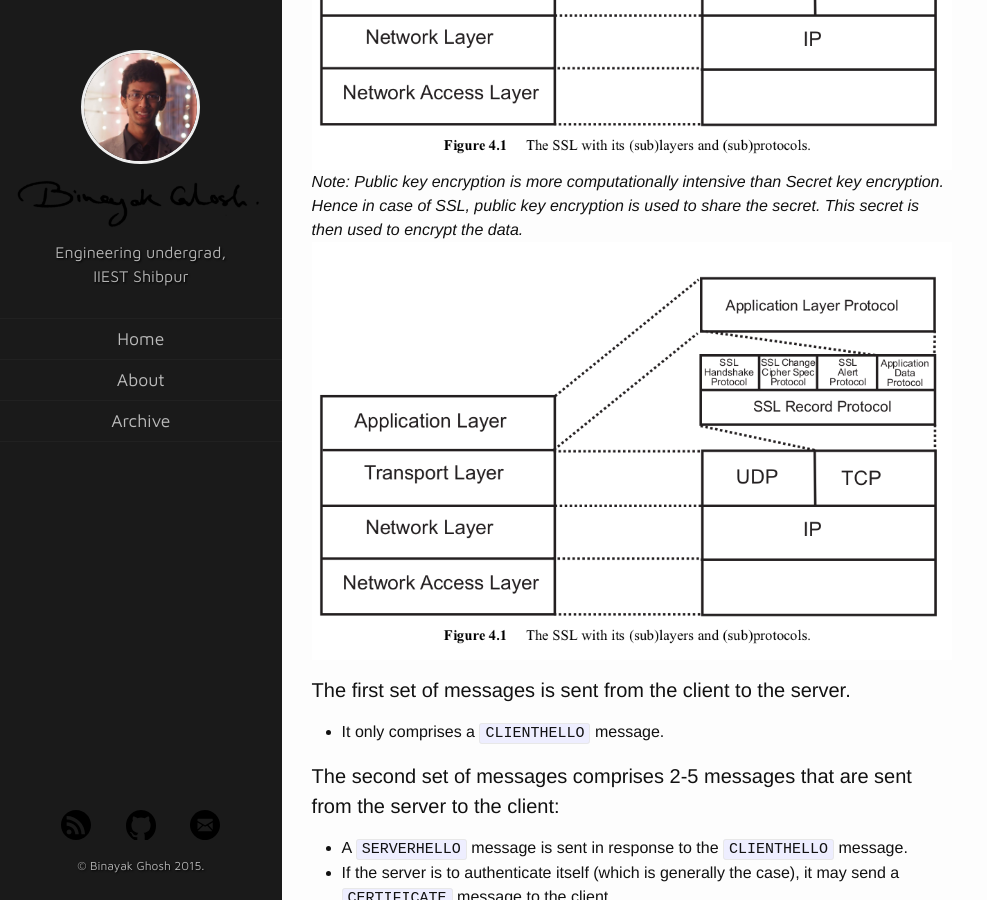
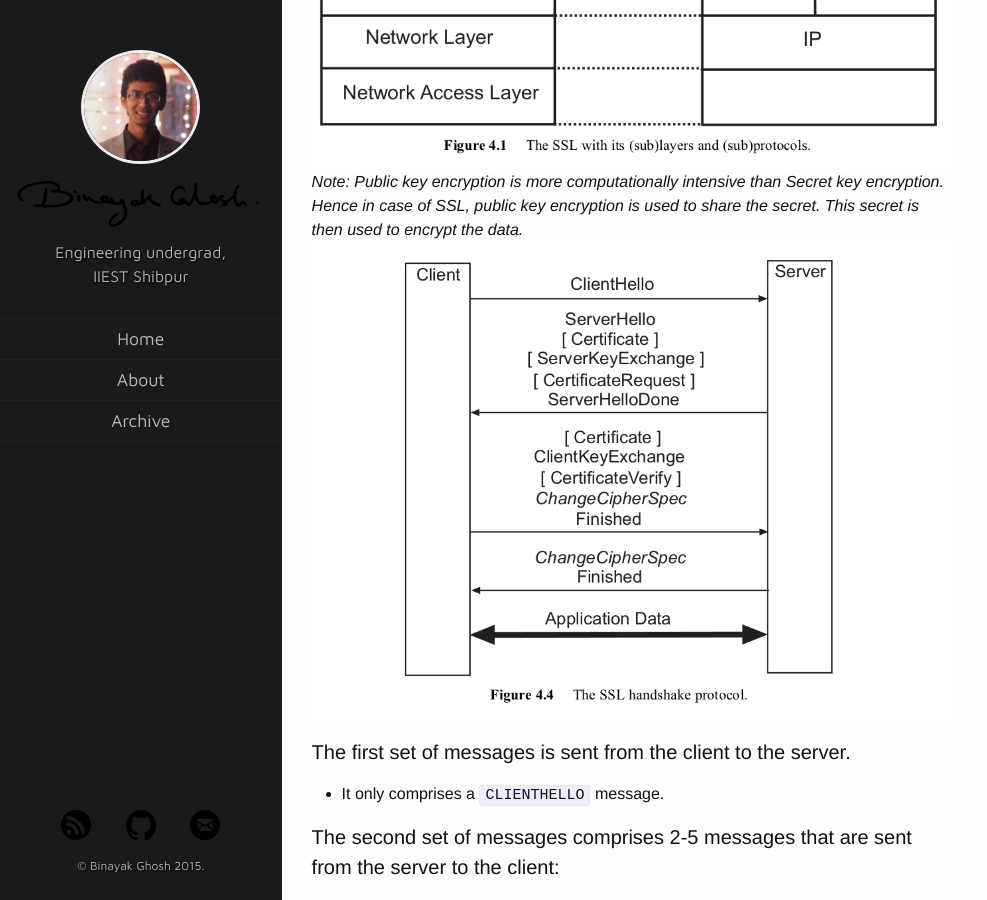
Before and after one commit to swrdfish/swrdfish.github.io, a Jekyll site: the page built from _posts/2015-06-01-https-securing-java-web-services.md, in a window 1280 px wide and 900 px high, scrolled down 5102 px. Shown: the whole window, without its empty margins (0-987 px from the left). Built offline with Jekyll 4.4.1, drawn with Linux system fonts in a browser that asks for light colours; nearby versions of some CDN libraries; comment, search, counter and statistics services are not loaded.

Commit message:
fix image: ssl_handshake

```diff
--- a/_posts/2015-06-01-https-securing-java-web-services.md
+++ b/_posts/2015-06-01-https-securing-java-web-services.md
@@ -75,8 +75,8 @@ Hence, in this case the problem of sharing a secret is taken care off.
 	![SSL in the IP stack]({{site.url}}/assets/ssl/ssl_stack.png)
 </a>
 <em>Note: Public key encryption is more computationally intensive than Secret key encryption. Hence in case of SSL, public key encryption is used to share the secret. This secret is then used to encrypt the data.</em>
-<a class="img_tag" href="{{site.url}}/assets/ssl/ssl_stack.png">
-	![SSL handshake]({{site.url}}/assets/ssl/ssl_stack.png)
+<a class="img_tag" href="{{site.url}}/assets/ssl/ssl_handshake.png">
+	![SSL handshake]({{site.url}}/assets/ssl/ssl_handshake.png)
 </a>
 
 <h4> The first set of messages is sent from the client to the server.</h4>
```
